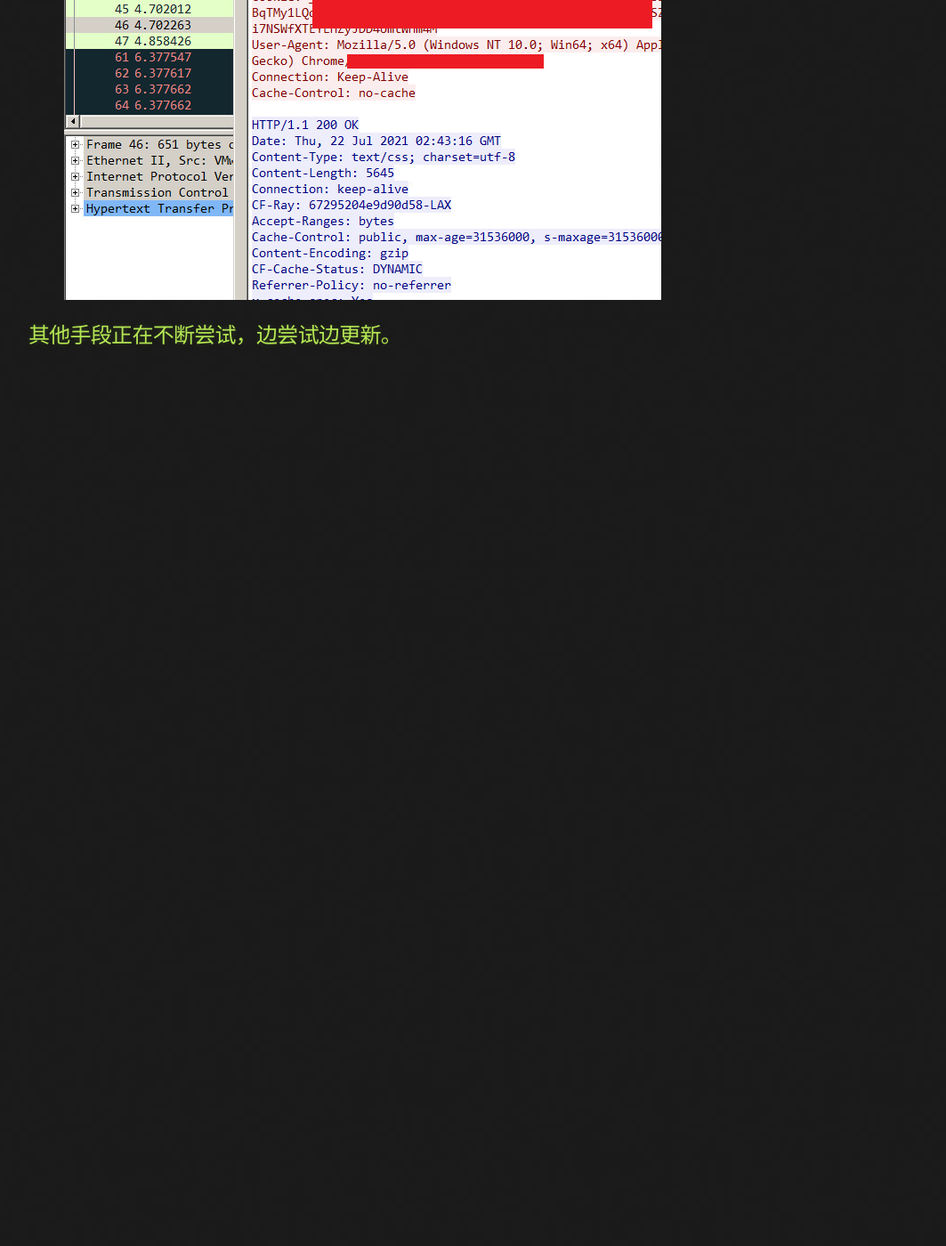
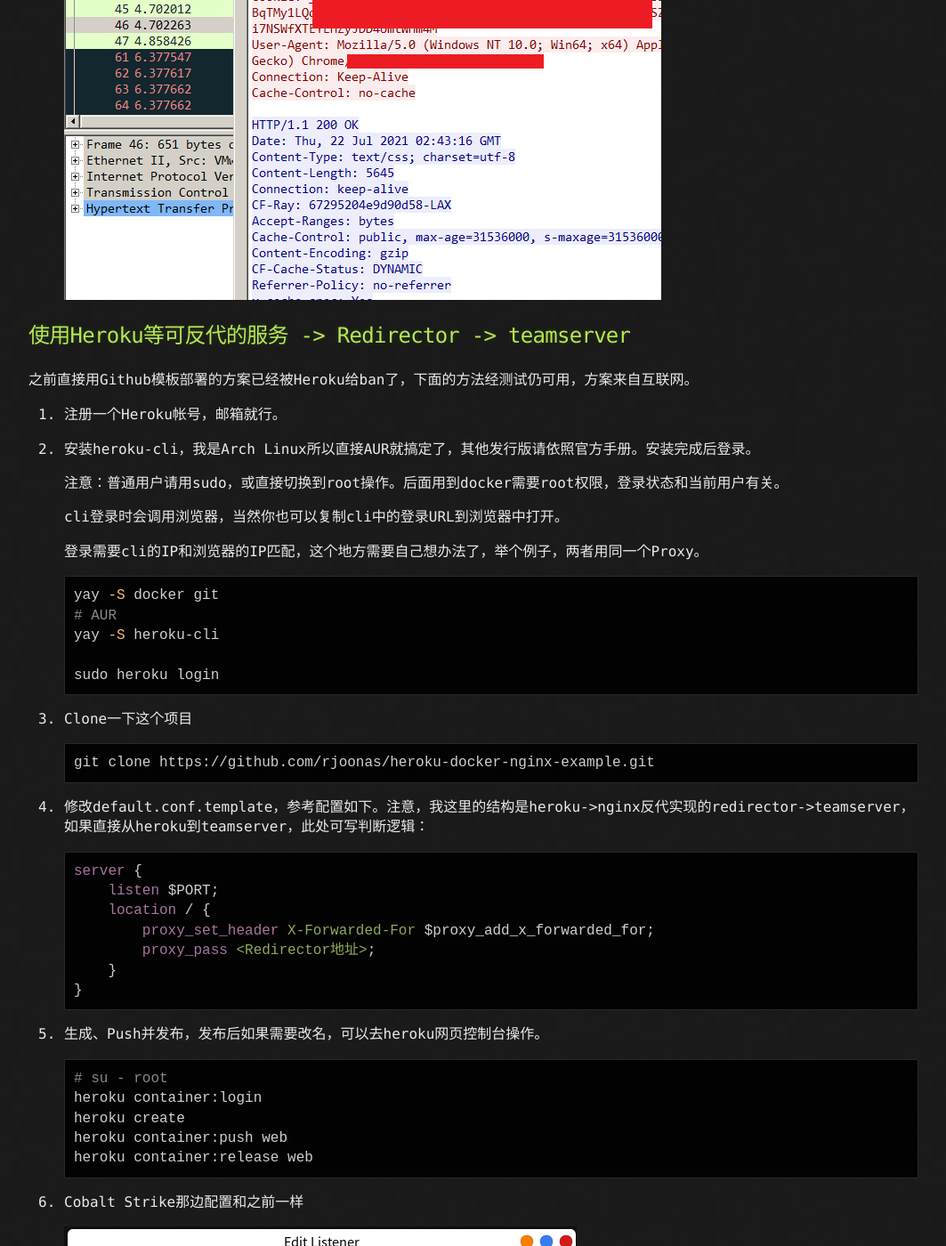
Before and after one commit to Hack3rHan/Hack3rHan.github.io, a Jekyll site: the page built from docs/2021-7-21-c2-hidden-tech.md, in a window 1280 px wide and 1400 px high, scrolled down 6276 px. Shown: the whole window at 89% size, without its empty margins (108-1171 px from the left). Built offline with Jekyll 4.4.1, drawn with Linux system fonts in a browser that asks for light colours; our own code applies the rules of GitHub Pages for plain Markdown files; before the commit the page ends 6691 px from its top, so only the background shows below that; some of the changed text lies outside the part shown.

Commit message:
更新C2隐藏技巧

````diff
--- a/docs/2021-7-21-c2-hidden-tech.md
+++ b/docs/2021-7-21-c2-hidden-tech.md
@@ -1,6 +1,6 @@
 # Cobalt Strike隐藏技术实践
 
-## Team server
+## Teamserver
 
 1. 更改teamserver的默认端口
 
@@ -33,7 +33,7 @@
    python cs2nginx.py -i <CS_PROFILE> -c http://<TEAMSERVER_IP>:<TEAMSERVER_PORT}> -r https://www.google.com -H mydomain.local > nginx.conf
    ```
 
-## Redirector （Nginx转发）-> teamserver
+## Redirector (Nginx转发) -> teamserver
 
 1. 安装 nginx 和 **nginx-extras**
 
@@ -123,4 +123,58 @@
 
 
 
-## 其他手段正在不断尝试，边尝试边更新。
+## 使用Heroku等可反代的服务 -> Redirector -> teamserver
+
+之前直接用Github模板部署的方案已经被Heroku给ban了，下面的方法经测试仍可用，方案来自互联网。
+
+1. 注册一个Heroku帐号，邮箱就行。
+
+2. 安装heroku-cli，我是Arch Linux所以直接AUR就搞定了，其他发行版请依照官方手册。安装完成后登录。
+
+   注意：普通用户请用sudo，或直接切换到root操作。后面用到docker需要root权限，登录状态和当前用户有关。
+
+   cli登录时会调用浏览器，当然你也可以复制cli中的登录URL到浏览器中打开。
+
+   登录需要cli的IP和浏览器的IP匹配，这个地方需要自己想办法了，举个例子，两者用同一个Proxy。
+
+   ```bash
+   yay -S docker git
+   # AUR
+   yay -S heroku-cli
+
+   sudo heroku login
+   ```
+
+3. Clone一下这个项目
+
+   ```bash
+   git clone https://github.com/rjoonas/heroku-docker-nginx-example.git
+   ```
+
+4. 修改default.conf.template，参考配置如下。注意，我这里的结构是heroku->nginx反代实现的redirector->teamserver，如果直接从heroku到teamserver，此处可写判断逻辑：
+
+   ```nginx
+   server {
+       listen $PORT;
+       location / {
+           proxy_set_header X-Forwarded-For $proxy_add_x_forwarded_for;
+           proxy_pass <Redirector地址>;
+       }
+   }
+   ```
+
+5. 生成、Push并发布，发布后如果需要改名，可以去heroku网页控制台操作。
+
+   ```bash
+   # su - root
+   heroku container:login
+   heroku create
+   heroku container:push web
+   heroku container:release web
+   ```
+
+6. Cobalt Strike那边配置和之前一样
+
+   ![](..\img\2021-7-21-8.PNG)
+
+7. 测试上线成功，功能正常，抓包看效果和上面Cloudflare Workers类似，不再贴图。
````
Also changed, not shown: img/2021-7-21-8.PNG (added).
